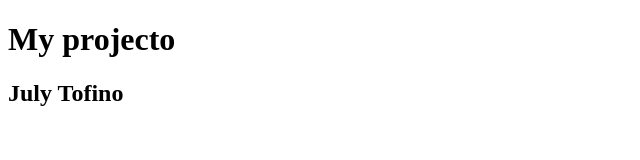
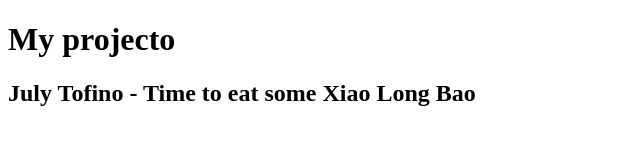
Before and after one commit to DevianNighthawk/Exodus, a plain HTML site: page index.html in a window 1280 px wide. Shown: the whole page, without its empty margins (0-640 px from the left). Drawn offline with Linux system fonts and the light colour scheme.

Commit message:
changed same line

```diff
--- a/index.html
+++ b/index.html
@@ -6,7 +6,7 @@
 	</head>
 	<body>
 		<h1>My projecto</h1>
-		<h2>July Tofino</h2>
+		<h2>July Tofino - Time to eat some Xiao Long Bao</h2>
 
 	</body>
 </html>
```
